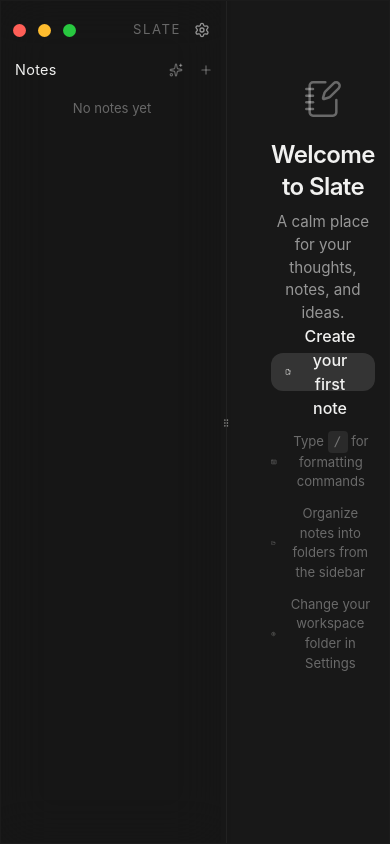
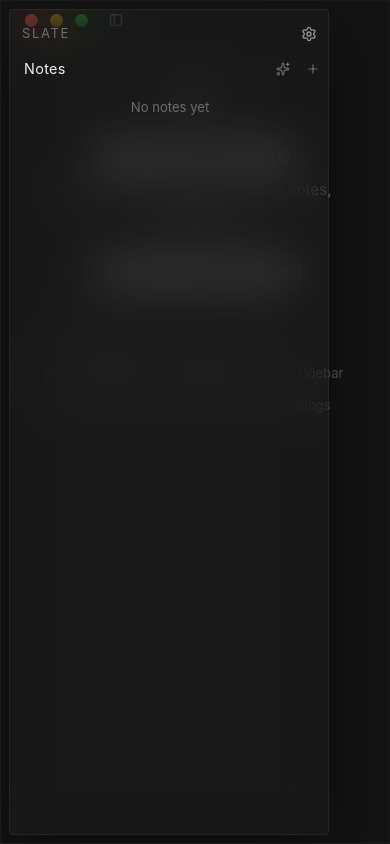
Before and after one commit to jaysongiroux/Slate, a React (Vite) app in the folder apps/desktop/: page / in a window 390 px wide. Built offline with nearby package versions, Linux system fonts and the light colour scheme; what @milkdown/plugin-slash, @milkdown/prose, @milkdown/utils would draw is missing.

Commit message:
feat: smaller window + floating sidebar + header styling
Signed-off-by: jason giroux <jaysongiroux@gmail.com>

```diff
--- a/apps/desktop/electron/main.mjs
+++ b/apps/desktop/electron/main.mjs
@@ -58,8 +58,8 @@
   mainWindow = new BrowserWindow({
     width: 960,
     height: 700,
-    minWidth: 960,
-    minHeight: 700,
+    minWidth: 640,
+    minHeight: 560,
     icon: path.join(__dirname, "../build/icon.png"),
     frame: false,
     hasShadow: false,
--- a/apps/desktop/src/App.tsx
+++ b/apps/desktop/src/App.tsx
@@ -1,4 +1,5 @@
 import { useEffect, useRef, useState } from "react";
+import { flushSync } from "react-dom";
 import {
   DndContext,
   PointerSensor,
@@ -12,6 +13,7 @@
   AlertCircle,
   ArrowLeft,
   ArrowRight,
+  PanelLeft,
   CalendarPlus,
   Cloud,
   FilePlus2,
@@ -43,6 +45,12 @@
 import { Tooltip, TooltipContent, TooltipTrigger } from "./components/ui/tooltip";
 import { ScrollArea } from "./components/ui/scroll-area";
 import { buildNoteTree } from "./lib/noteTree";
+import {
+  readStoredSidebarCollapsed,
+  readStoredSidebarWidth,
+  writeStoredSidebarCollapsed,
+  writeStoredSidebarWidth,
+} from "./lib/sidebarPreferences";
 import { cn } from "./lib/utils";
 import { parseDndActiveKind, parseDndDropTargetId } from "./lib/noteTreeDnd";
 import { useKeyboardShortcuts, matchesShortcut } from "./lib/shortcuts";
@@ -80,6 +88,7 @@
 const DEFAULT_SIDEBAR_WIDTH = 320;
 const MIN_SIDEBAR_WIDTH = 240;
 const MAX_SIDEBAR_WIDTH = 480;
+const XS_SIDEBAR_BREAKPOINT = 760;
 const BACKEND_STATUS_POLL_MS = 15000;
 
 function titleFromMarkdown(markdown: string, fallbackTitle: string) {
@@ -125,6 +134,25 @@
     notes: [],
     folders: [],
   };
+}
+
+function WindowControls({ visible }: { visible: boolean }) {
+  return (
+    <div
+      className={cn(
+        "flex items-center overflow-hidden [-webkit-app-region:no-drag]",
+        "transition-[width,opacity,transform,margin] duration-180 ease-out motion-reduce:transition-none",
+        visible ? "mr-1 w-[63px] translate-x-0 opacity-100" : "mr-0 w-0 -translate-x-1 opacity-0 pointer-events-none",
+      )}
+      aria-hidden={!visible}
+    >
+      <div className="flex gap-3" aria-hidden="true">
+        <span className="size-[13px] rounded-full bg-[#ff5f57]" />
+        <span className="size-[13px] rounded-full bg-[#febc2e]" />
+        <span className="size-[13px] rounded-full bg-[#28c840]" />
+      </div>
+    </div>
+  );
 }
 
 function EditorWithYDoc({
@@ -199,11 +227,10 @@
   const [authSubmitting, setAuthSubmitting] = useState(false);
   const [authError, setAuthError] = useState("");
   const [collapsedPaths, setCollapsedPaths] = useState<Set<string>>(() => new Set());
-  const [sidebarWidth, setSidebarWidth] = useState(() => {
-    const stored = window.localStorage.getItem("slate.desktop.sidebar-width");
-    const width = stored ? Number(stored) : DEFAULT_SIDEBAR_WIDTH;
-    return Number.isFinite(width) ? Math.min(MAX_SIDEBAR_WIDTH, Math.max(MIN_SIDEBAR_WIDTH, width)) : DEFAULT_SIDEBAR_WIDTH;
-  });
+  const [sidebarWidth, setSidebarWidth] = useState(() =>
+    readStoredSidebarWidth(window.localStorage, DEFAULT_SIDEBAR_WIDTH, MIN_SIDEBAR_WIDTH, MAX_SIDEBAR_WIDTH),
+  );
+  const [sidebarCollapsed, setSidebarCollapsed] = useState(() => readStoredSidebarCollapsed(window.localStorage));
 
   const [commandBarOpen, setCommandBarOpen] = useState(false);
   const [sidebarMode, setSidebarMode] = useState<'notes' | 'chat'>('notes');
@@ -212,10 +239,14 @@
   const [searchQuery, setSearchQuery] = useState("");
   const [searchIndex, setSearchIndex] = useState(0);
   const [searchCount, setSearchCount] = useState(0);
+  const [viewportWidth, setViewportWidth] = useState(() => window.innerWidth);
+  const [sidebarTransitionDisabled, setSidebarTransitionDisabled] = useState(false);
   const searchInputRef = useRef<HTMLInputElement | null>(null);
   const editorHandleRef = useRef<MilkdownEditorHandle | null>(null);
   const chatSidebarRef = useRef<ChatSidebarHandle | null>(null);
   const lastPolledBackendFingerprintRef = useRef<string | null>(null);
+  const sidebarWasFloatingRef = useRef(window.innerWidth <= XS_SIDEBAR_BREAKPOINT);
+  const sidebarCollapsedRef = useRef(readStoredSidebarCollapsed(window.localStorage));
 
   const loadRequestIdRef = useRef(0);
   const saveTimerRef = useRef<number | null>(null);
@@ -265,6 +296,42 @@
     });
     return () => api.offSyncStatus?.();
   }, []);
+
+  useEffect(() => {
+    const handleResize = () => {
+      const nextWidth = window.innerWidth;
+      const wasFloating = sidebarWasFloatingRef.current;
+      const willBeFloating = nextWidth <= XS_SIDEBAR_BREAKPOINT;
+
+      if (willBeFloating && !wasFloating && !sidebarCollapsedRef.current) {
+        flushSync(() => {
+          setSidebarTransitionDisabled(true);
+          setSidebarCollapsed(true);
+          setViewportWidth(nextWidth);
+        });
+        sidebarCollapsedRef.current = true;
+        resizingRef.current = false;
+        document.body.classList.remove("is-resizing");
+        window.requestAnimationFrame(() => {
+          window.requestAnimationFrame(() => {
+            setSidebarTransitionDisabled(false);
+          });
+        });
+      } else {
+        flushSync(() => {
+          setViewportWidth(nextWidth);
+        });
+      }
+
+      sidebarWasFloatingRef.current = willBeFloating;
+    };
+    window.addEventListener("resize", handleResize);
+    return () => window.removeEventListener("resize", handleResize);
+  }, []);
+
+  useEffect(() => {
+    sidebarCollapsedRef.current = sidebarCollapsed;
+  }, [sidebarCollapsed]);
 
   useEffect(() => {
     const api = (window as any).slateDesktop;
@@ -300,8 +367,12 @@
   }, []);
 
   useEffect(() => {
-    window.localStorage.setItem("slate.desktop.sidebar-width", String(sidebarWidth));
+    writeStoredSidebarWidth(window.localStorage, sidebarWidth);
   }, [sidebarWidth]);
+
+  useEffect(() => {
+    writeStoredSidebarCollapsed(window.localStorage, sidebarCollapsed);
+  }, [sidebarCollapsed]);
 
   useEffect(() => {
     if (!settingsOpen) {
@@ -933,6 +1004,10 @@
     document.body.classList.add("is-resizing");
   }
 
+  function toggleSidebar() {
+    setSidebarCollapsed((value) => !value);
+  }
+
   function togglePath(path: string) {
     setCollapsedPaths((current) => {
       const next = new Set(current);
@@ -949,8 +1024,15 @@
 
   useEffect(() => {
     const handleKeyDown = (e: KeyboardEvent) => {
+      const toggleSidebarShortcut = getShortcut("toggle-sidebar");
       const cmdBarShortcut = getShortcut("command-bar");
       const findShortcut = getShortcut("find-in-note");
+
+      if (toggleSidebarShortcut && matchesShortcut(e, toggleSidebarShortcut)) {
+        e.preventDefault();
+        toggleSidebar();
+        return;
+      }
 
       if (cmdBarShortcut && matchesShortcut(e, cmdBarShortcut)) {
         e.preventDefault();
@@ -1068,23 +1150,100 @@
             : snapshot.backend.authStatus === "authenticated"
               ? { icon: Cloud, label: "Synced to cloud" as const }
               : { icon: HardDrive, label: "Saved locally" as const };
-
+  const isFloatingSidebar = viewportWidth <= XS_SIDEBAR_BREAKPOINT;
+  const desktopShellColumns = !sidebarCollapsed && !isFloatingSidebar ? `${sidebarWidth}px 10px minmax(0, 1fr)` : "0px 0px minmax(0, 1fr)";
+  const floatingSidebarWidth = Math.min(sidebarWidth, Math.max(MIN_SIDEBAR_WIDTH, viewportWidth - 24));
+  const showWindowControlsInMainHeader = sidebarCollapsed || isFloatingSidebar;
+  const sidebarToggleLabel = sidebarCollapsed ? "Open left panel" : "Close left panel";
+
+  function renderMainHeaderControls(includeNavigation: boolean) {
     return (
+      <div className="mr-2.5 flex items-center gap-3 [-webkit-app-region:no-drag]">
+        <WindowControls visible={showWindowControlsInMainHeader} />
+        <div className={cn("flex", includeNavigation ? "mr-2 gap-0" : "gap-0.5")}>
+          <button
+            type="button"
+            className={cn(
+              "flex size-6 cursor-pointer items-center justify-center rounded border-0 bg-transparent p-0 text-muted hover:bg-white/[0.08] hover:text-foreground",
+              includeNavigation && "mr-3",
+            )}
+            onClick={toggleSidebar}
+            title={sidebarToggleLabel}
+            aria-label={sidebarToggleLabel}
+            aria-pressed={!sidebarCollapsed}
+          >
+            <PanelLeft size={14} />
+          </button>
+          {includeNavigation ? (
+            <>
+              <button
+                type="button"
+                className="flex size-6 cursor-pointer items-center justify-center rounded border-0 bg-transparent p-0 text-muted hover:bg-white/[0.08] hover:text-foreground disabled:cursor-default disabled:opacity-30"
+                disabled={!canGoBack}
+                onClick={handleNavBack}
+                title="Go back"
+              >
+                <ArrowLeft size={14} />
+              </button>
+              <button
+                type="button"
+                className="flex size-6 cursor-pointer items-center justify-center rounded border-0 bg-transparent p-0 text-muted hover:bg-white/[0.08] hover:text-foreground disabled:cursor-default disabled:opacity-30"
+                disabled={!canGoForward}
+                onClick={handleNavForward}
+                title="Go forward"
+              >
+                <ArrowRight size={14} />
+              </button>
+            </>
+          ) : null}
+        </div>
+      </div>
+    );
+  }
+
+  function renderSidebarPanel(floating: boolean) {
+    return (
+      <aside
+        className={cn(
+          "sidebar-shell",
+          floating
+            ? [
+                "sidebar-shell--floating absolute left-2 right-auto bottom-2 z-40 overflow-hidden rounded-[4px] border border-white/[0.06] shadow-[0_24px_72px_rgba(0,0,0,0.44)]",
+                "transition-[transform,opacity,box-shadow] duration-220 ease-out motion-reduce:transition-none",
+              ]
+            : "sidebar-shell--docked",
+          sidebarCollapsed && "pointer-events-none overflow-hidden",
+          sidebarTransitionDisabled && "transition-none!",
+        )}
+        data-sidebar-mode={sidebarMode}
+        data-sidebar-presentation={floating ? "floating" : "docked"}
+        aria-hidden={sidebarCollapsed}
+        style={
+          floating
+            ? ({
+                width: floatingSidebarWidth,
+                top: 8,
+                transform: sidebarCollapsed ? "translateX(calc(-100% - 16px))" : "translateX(0)",
+                opacity: sidebarCollapsed ? 0 : 1,
+              } as React.CSSProperties)
+            : undefined
+        }
+      >
         <div
-      className={cn("desktop-shell box-border grid h-screen overflow-hidden border border-white/[0.04]")}
-      style={{ gridTemplateColumns: `${sidebarWidth}px 10px minmax(0, 1fr)` }}
-    >
-      <aside className="sidebar-shell" data-sidebar-mode={sidebarMode}>
+          className={cn(
+            "flex min-h-[48px] items-center justify-between py-0 pl-3 pr-0.5 [-webkit-app-region:drag]",
+            floating && "justify-start",
+          )}
+          data-electron-drag-region="true"
+        >
+          <WindowControls visible={!floating} />
+
           <div
-          className="flex min-h-[50px] items-center justify-between py-3 pl-3 pr-0.5 [-webkit-app-region:drag]"
-          data-electron-drag-region="true"
-        >
-          <div className="flex gap-3" aria-hidden="true">
-            <span className="size-[13px] rounded-full bg-[#ff5f57]" />
-            <span className="size-[13px] rounded-full bg-[#febc2e]" />
-            <span className="size-[13px] rounded-full bg-[#28c840]" />
-          </div>
-          <div className="flex flex-row items-center justify-end gap-1 text-[0.88rem] text-muted">
+            className={cn(
+              "flex flex-row items-center align-center justify-end gap-1 text-[0.88rem] text-muted",
+              floating && "justify-between w-full",
+            )}
+          >
             <div className="text-[0.82rem] font-normal uppercase tracking-[0.12em] text-faint">slate</div>
             <Tooltip>
               <TooltipTrigger asChild>
@@ -1151,14 +1310,14 @@
             </div>
           ) : null}
 
-          {sidebarMode === 'chat' ? (
+          {sidebarMode === "chat" ? (
             <ChatSidebar
               ref={chatSidebarRef}
               backendAuthenticated={snapshot.backend.authStatus === "authenticated"}
               notes={notes}
-              onBackToNotes={() => setSidebarMode('notes')}
+              onBackToNotes={() => setSidebarMode("notes")}
               onNoteClick={(docId) => {
-                setSidebarMode('notes');
+                setSidebarMode("notes");
                 void handleSelectNote(docId);
               }}
               onOpenNoteInEditor={(docId) => {
@@ -1207,7 +1366,9 @@
                         collapsedPaths={collapsedPaths}
                         onTogglePath={togglePath}
                         onTogglePin={handleTogglePin}
-                        onRescan={(noteId) => { void rescanNote(noteId).then(() => refreshSnapshot()); }}
+                        onRescan={(noteId) => {
+                          void rescanNote(noteId).then(() => refreshSnapshot());
+                        }}
                       />
                     ))}
                   </DndContext>
@@ -1217,7 +1378,25 @@
           )}
         </div>
       </aside>
-
+    );
+  }
+
+  return (
+    <div
+      className={cn("desktop-shell relative box-border grid h-screen overflow-hidden border border-white/[0.04]")}
+      style={{ "--desktop-shell-columns": desktopShellColumns } as React.CSSProperties}
+    >
+      {isFloatingSidebar && !sidebarCollapsed ? (
+        <div
+          className="pointer-events-auto absolute inset-0 z-30 bg-black/[0.18] opacity-100 transition-opacity duration-200 ease-out motion-reduce:transition-none"
+          onClick={() => setSidebarCollapsed(true)}
+          aria-hidden="true"
+        />
+      ) : null}
+      {!isFloatingSidebar ? renderSidebarPanel(false) : null}
+      {isFloatingSidebar ? renderSidebarPanel(true) : null}
+
+      {sidebarCollapsed || isFloatingSidebar ? <div aria-hidden="true" /> : (
         <div
           className="sidebar-resizer"
           onPointerDown={startResize}
@@ -1227,33 +1406,18 @@
         >
           <GripVertical size={14} />
         </div>
-
-      <main className="relative flex h-screen min-h-0 min-w-0 flex-col bg-panel">
+      )}
+
+      <main
+        className="relative z-0 flex h-screen min-h-0 min-w-0 flex-col bg-panel"
+        style={isFloatingSidebar ? ({ gridColumn: "1 / -1" } as React.CSSProperties) : undefined}
+      >
         {selectedNote ? (
           <div
-            className="flex min-h-[38px] items-center border-b border-border-soft px-6 [-webkit-app-region:drag]"
+            className="flex min-h-[48px] items-center border-b border-border-soft px-6 [-webkit-app-region:drag]"
             data-electron-drag-region="true"
           >
-            <div className="mr-2.5 flex gap-0.5 [-webkit-app-region:no-drag]">
-              <button
-                type="button"
-                className="flex size-6 cursor-pointer items-center justify-center rounded border-0 bg-transparent p-0 text-muted hover:bg-white/[0.08] hover:text-foreground disabled:cursor-default disabled:opacity-30"
-                disabled={!canGoBack}
-                onClick={handleNavBack}
-                title="Go back"
-              >
-                <ArrowLeft size={14} />
-              </button>
-              <button
-                type="button"
-                className="flex size-6 cursor-pointer items-center justify-center rounded border-0 bg-transparent p-0 text-muted hover:bg-white/[0.08] hover:text-foreground disabled:cursor-default disabled:opacity-30"
-                disabled={!canGoForward}
-                onClick={handleNavForward}
-                title="Go forward"
-              >
-                <ArrowRight size={14} />
-              </button>
-            </div>
+            {renderMainHeaderControls(true)}
             <div className="flex min-w-0 gap-3.5 overflow-hidden text-[0.88rem] text-muted [&>span]:shrink-0 [&>span]:truncate [&>span]:overflow-hidden [&>span]:whitespace-nowrap [&>span:last-child]:min-w-0 [&>span:last-child]:flex-1 [&>span:last-child]:shrink">
               <span
                 className={cn(
@@ -1271,9 +1435,11 @@
           <div
             className="flex min-h-[38px] items-center border-b-0 px-6 [-webkit-app-region:drag]"
             data-electron-drag-region="true"
-          />
+          >
+            {renderMainHeaderControls(false)}
+          </div>
         )}
-        <div className="relative flex min-h-0 min-w-0 flex-1 flex-col">
+        <div className={cn("relative flex min-h-0 min-w-0 flex-1 flex-col", isFloatingSidebar && "overflow-hidden")}>
           <SearchBar
             open={searchOpen}
             closing={searchClosing}
--- a/apps/desktop/src/lib/shortcuts.ts
+++ b/apps/desktop/src/lib/shortcuts.ts
@@ -5,6 +5,7 @@
   "command-bar": "mod+p",
   "find-in-note": "mod+f",
   "new-note": "mod+n",
+  "toggle-sidebar": "mod+b",
 };
 
 export function matchesShortcut(event: KeyboardEvent, shortcut: string): boolean {
--- /dev/null
+++ b/apps/desktop/src/lib/sidebarPreferences.mjs
@@ -0,0 +1,23 @@
+const SIDEBAR_WIDTH_STORAGE_KEY = "slate.desktop.sidebar-width";
+const SIDEBAR_COLLAPSED_STORAGE_KEY = "slate.desktop.sidebar-collapsed";
+
+export function readStoredSidebarWidth(storage, defaultWidth, minWidth, maxWidth) {
+  const stored = storage?.getItem?.(SIDEBAR_WIDTH_STORAGE_KEY);
+  const width = stored ? Number(stored) : defaultWidth;
+  if (!Number.isFinite(width)) return defaultWidth;
+  return Math.min(maxWidth, Math.max(minWidth, width));
+}
+
+export function readStoredSidebarCollapsed(storage) {
+  return storage?.getItem?.(SIDEBAR_COLLAPSED_STORAGE_KEY) === "true";
+}
+
+export function writeStoredSidebarWidth(storage, width) {
+  storage?.setItem?.(SIDEBAR_WIDTH_STORAGE_KEY, String(width));
+}
+
+export function writeStoredSidebarCollapsed(storage, collapsed) {
+  storage?.setItem?.(SIDEBAR_COLLAPSED_STORAGE_KEY, collapsed ? "true" : "false");
+}
+
+export { SIDEBAR_WIDTH_STORAGE_KEY, SIDEBAR_COLLAPSED_STORAGE_KEY };
--- /dev/null
+++ b/apps/desktop/src/lib/sidebarPreferences.ts
@@ -0,0 +1,26 @@
+export const SIDEBAR_WIDTH_STORAGE_KEY = "slate.desktop.sidebar-width";
+export const SIDEBAR_COLLAPSED_STORAGE_KEY = "slate.desktop.sidebar-collapsed";
+
+export function readStoredSidebarWidth(
+  storage: Storage | undefined,
+  defaultWidth: number,
+  minWidth: number,
+  maxWidth: number,
+): number {
+  const stored = storage?.getItem(SIDEBAR_WIDTH_STORAGE_KEY);
+  const width = stored ? Number(stored) : defaultWidth;
+  if (!Number.isFinite(width)) return defaultWidth;
+  return Math.min(maxWidth, Math.max(minWidth, width));
+}
+
+export function readStoredSidebarCollapsed(storage: Storage | undefined): boolean {
+  return storage?.getItem(SIDEBAR_COLLAPSED_STORAGE_KEY) === "true";
+}
+
+export function writeStoredSidebarWidth(storage: Storage | undefined, width: number): void {
+  storage?.setItem(SIDEBAR_WIDTH_STORAGE_KEY, String(width));
+}
+
+export function writeStoredSidebarCollapsed(storage: Storage | undefined, collapsed: boolean): void {
+  storage?.setItem(SIDEBAR_COLLAPSED_STORAGE_KEY, collapsed ? "true" : "false");
+}
```
Also changed, not shown: apps/desktop/electron/services/sync-service.mjs (+9 -2 lines), apps/desktop/src/styles.css (+29 -7 lines), apps/desktop/src/styles/tailwind.css, apps/desktop/tsconfig.json (line endings or trailing spaces), 2 other files (tests, documents, lock files or other folders). Lines whose indentation alone changed are shown as unchanged.
